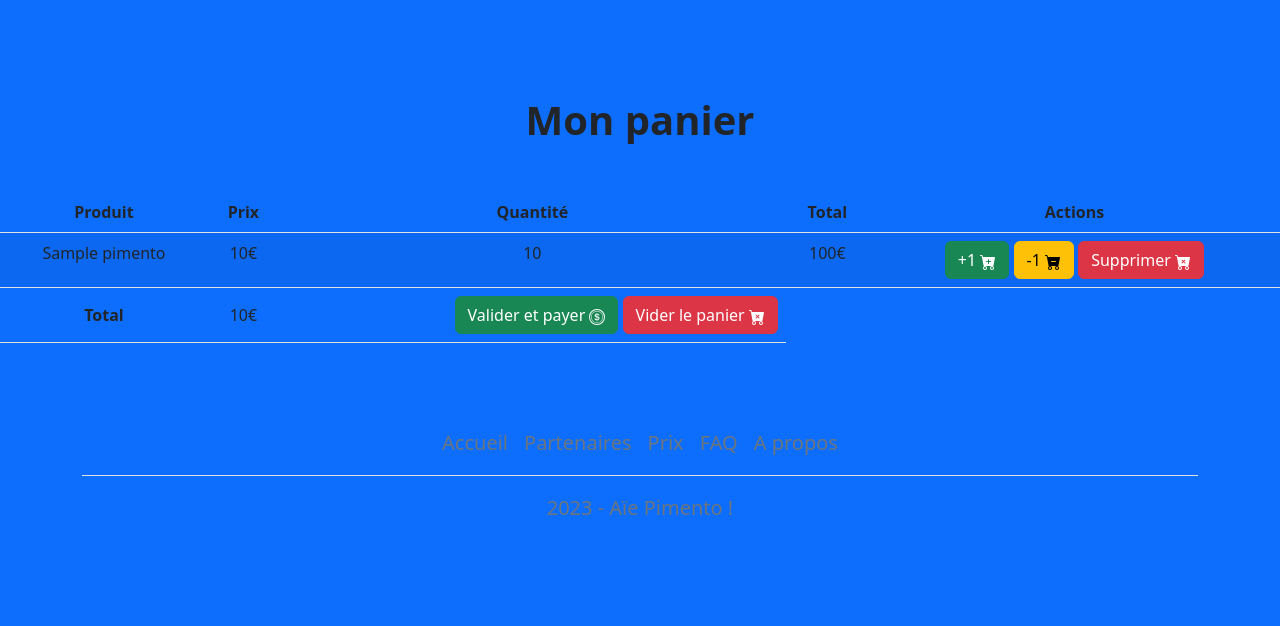
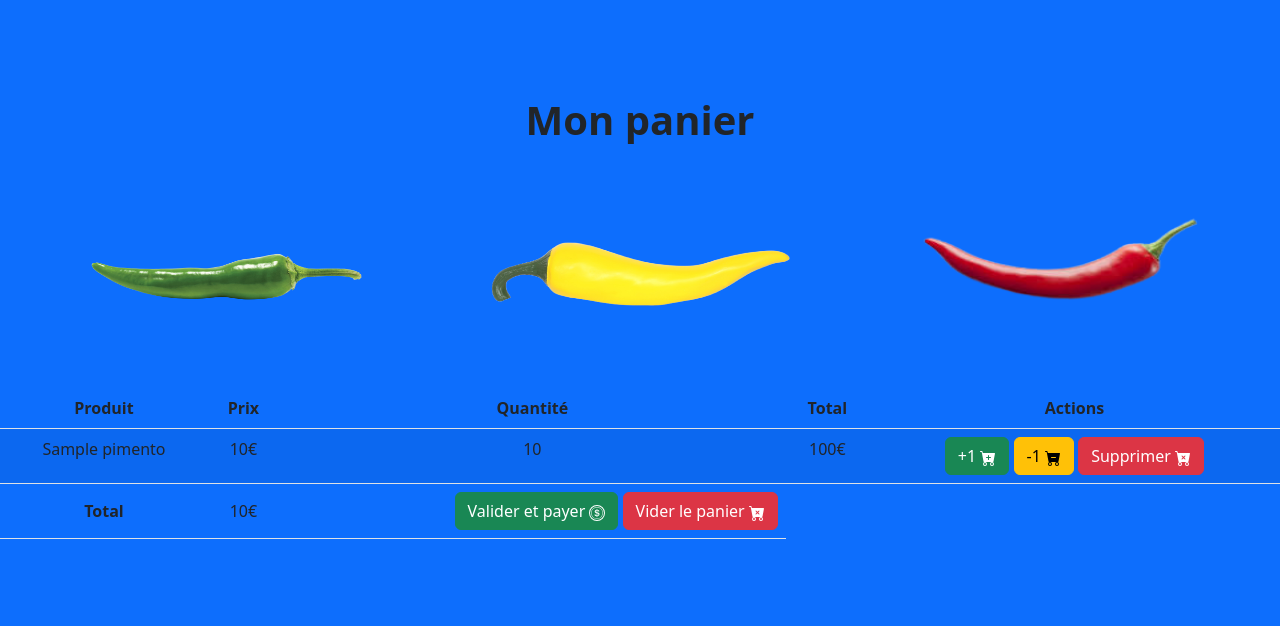
Before and after one commit to jaalazard/laBodega, a Symfony app: template templates/cart/index.html.twig in a window 1280 px wide. Shown: the part 57-683 px from the top of the page. Run offline with Twig, Linux system fonts and the light colour scheme; the template is opened without the code that fills it: most values are stand-ins (such as "Sample title", 1, 10 or a date in 2020); some libraries are stand-ins or nearby versions.

Commit message:
MVP done

```diff
--- a/templates/cart/index.html.twig
+++ b/templates/cart/index.html.twig
@@ -5,7 +5,19 @@
 {% block body %}
 	<div class="container-fluid">
 		<div class="row my-5">
-			<h1 class="my-5 mx-auto text-center fw-bolder text-dark">Mon panier</h1>
+			<h1 class="mt-5 mb-1 mx-auto text-center fw-bolder text-dark">Mon panier</h1>
+
+			<div class="d-flex justify-content-around">
+			<a href="{{ path('admin_pimento_new') }}">
+				<img src="{{ asset('build/images/pimentvert.png') }}" style="height: 240px; width: 300px;"/>
+			</a>
+			<a href="{{ path('admin_pimento_new') }}">
+				<img src="{{ asset('build/images/pimentjaune.png') }}" style="height: 240px; width: 300px; "/>
+			</a>
+			<a href="{{ path('admin_pimento_new') }}">
+				<img src="{{ asset('build/images/pimentrouge.png') }}" style="height: 240px; width: 300px;"/>
+			</a>
+		</div>
 
 			<table class="table table-striped">
 				<thead>
```
Also changed, not shown: templates/payment/index.html.twig (+12 -0 lines), templates/user/profile.html.twig (+14 -1 lines).
